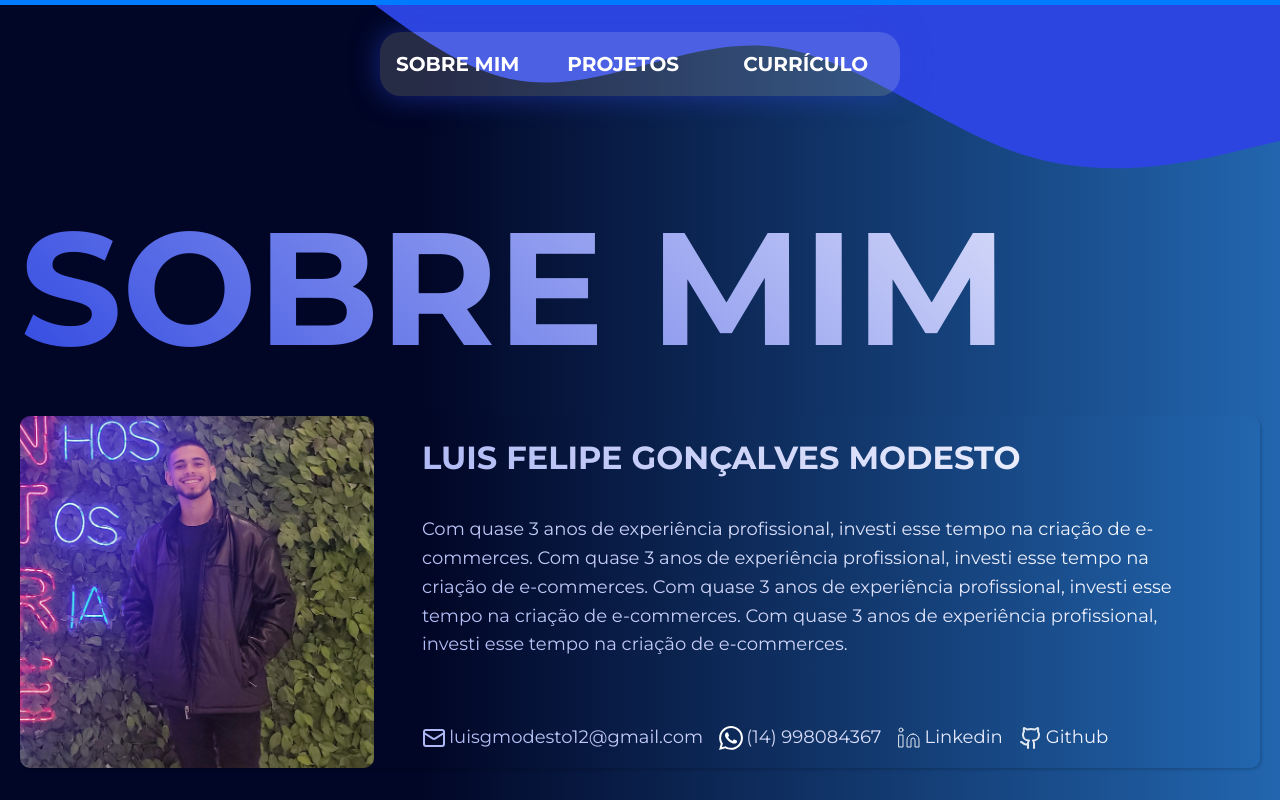
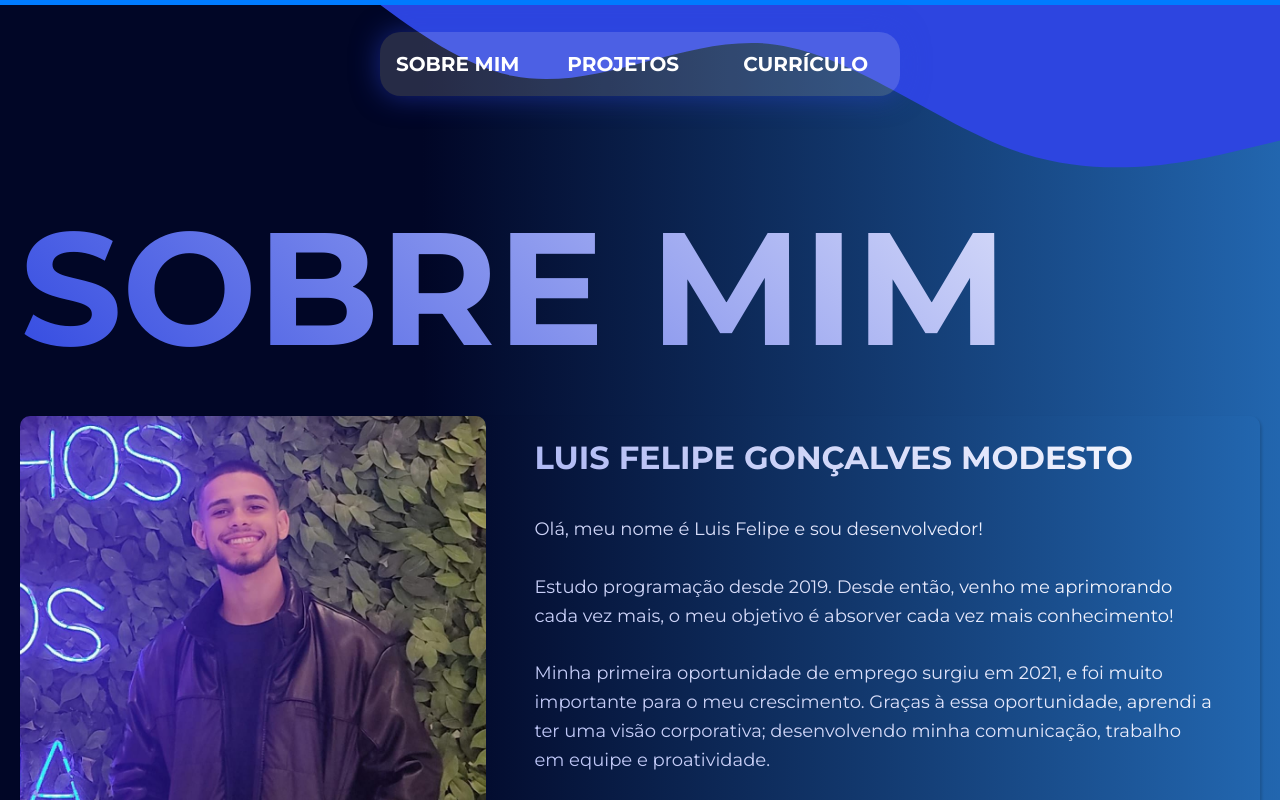
Before and after one commit to LuisFelipeMod/Portfolio, a Next.js app: page / in a window 1280 px wide. Shown: the top 800 px of the page. Built offline with nearby package versions, Linux system fonts and the light colour scheme.

Commit message:
refactor(home): change about me description

```diff
--- a/src/app/page.js
+++ b/src/app/page.js
@@ -83,12 +83,24 @@ export default function Home() {
                 Luis Felipe Gonçalves Modesto
               </h2>
               <p className={styles.aboutMe_paragraph}>
-                Com quase 3 anos de experiência profissional, investi esse tempo
-                na criação de e-commerces. Com quase 3 anos de experiência
-                profissional, investi esse tempo na criação de e-commerces. Com
-                quase 3 anos de experiência profissional, investi esse tempo na
-                criação de e-commerces. Com quase 3 anos de experiência
-                profissional, investi esse tempo na criação de e-commerces.
+                Olá, meu nome é Luis Felipe e sou desenvolvedor! <br />
+                <br />
+                Estudo programação desde 2019. Desde então, venho me aprimorando
+                cada vez mais, o meu objetivo é absorver cada vez mais
+                conhecimento! <br />
+                <br />
+                Minha primeira oportunidade de emprego surgiu em 2021, e foi
+                muito importante para o meu crescimento. Graças à essa
+                oportunidade, aprendi a ter uma visão corporativa; desenvolvendo
+                minha comunicação, trabalho em equipe e proatividade.
+                <br />
+                <br />
+                Estou cursando Análise e Desenvolvimento de Sistemas na Unimar,
+                e anteriormente, cursei Desenvolvimento de Sistemas Integrado ao
+                Ensino Médio na Etec Antonio Devisate. <br />
+                <br />
+                Caso tenha uma proposta, segue abaixo meus contatos e redes
+                sociais. xD
               </p>
 
               <div className={styles.contactMe}>
@@ -173,7 +185,6 @@ export default function Home() {
       </section>
 
       <Projects />
-
     </main>
   );
 }
```
